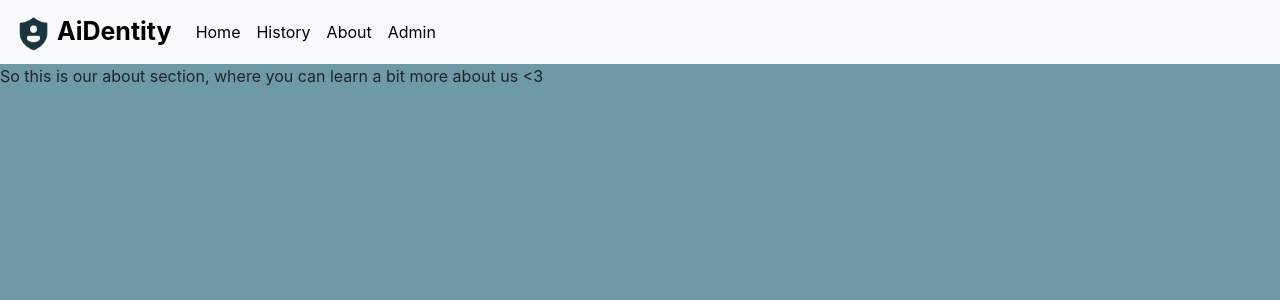
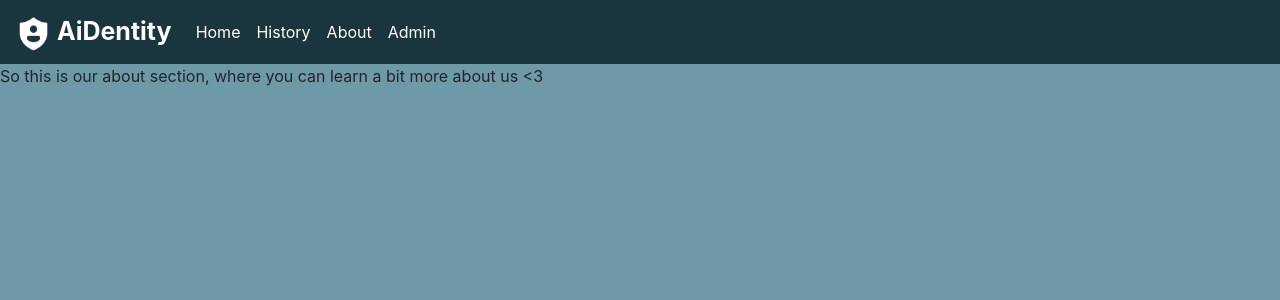
Before and after one commit to shahdmetwally/MachineLearning-Python-React-SQLite, a Django app: page /about/ in a window 1280 px wide. Shown: the top 300 px of the page. Run offline with Django 4.2, Linux system fonts and the light colour scheme; some libraries are stand-ins or nearby versions.

Commit message:
#18 Changes navbar color

```diff
--- a/AiDentity/main/templates/navbar.html
+++ b/AiDentity/main/templates/navbar.html
@@ -9,17 +9,21 @@
     />
   </head>
   <body>
-    <nav class="navbar navbar-expand-lg navbar-light bg-light">
+    <nav
+      class="navbar navbar-expand-lg navbar-light"
+      style="background-color: #1a353e"
+    >
       <a
         class="navbar-brand"
-        style="color: #000000; font-size: 25px; font-weight: bold"
-        href="#"
+        style="color: #ffffff; font-size: 25px; font-weight: bold"
+        href=""
       >
         <img
           src="{% static 'images/shield.png' %}"
           alt="null"
           width="35"
           height="35"
+          style="filter: brightness(0) invert(1)"
         />
         AiDentity
       </a>
@@ -37,14 +41,14 @@
       <div class="collapse navbar-collapse" id="navbarNav">
         <ul class="navbar-nav">
           <li class="nav-item">
-            <a class="nav-link" style="color: #000000" ; href="{% url 'home' %}"
+            <a class="nav-link" style="color: #ffffff" ; href="{% url 'home' %}"
               >Home</a
             >
           </li>
           <li class="nav-item">
             <a
               class="nav-link"
-              style="color: #000000"
+              style="color: #ffffff"
               ;
               href="{% url 'history' %}"
               >History</a
@@ -53,7 +57,7 @@
           <li class="nav-item">
             <a
               class="nav-link"
-              style="color: #000000"
+              style="color: #ffffff"
               ;
               href="{% url 'about' %}"
               >About</a
@@ -63,7 +67,7 @@
           <li class="nav-item">
             <a
               class="nav-link"
-              style="color: #000000"
+              style="color: #ffffff"
               ;
               href="{% url 'admin:index' %}"
               >Admin</a
```
Also changed, not shown: AiDentity/static/js/home.js (added).
